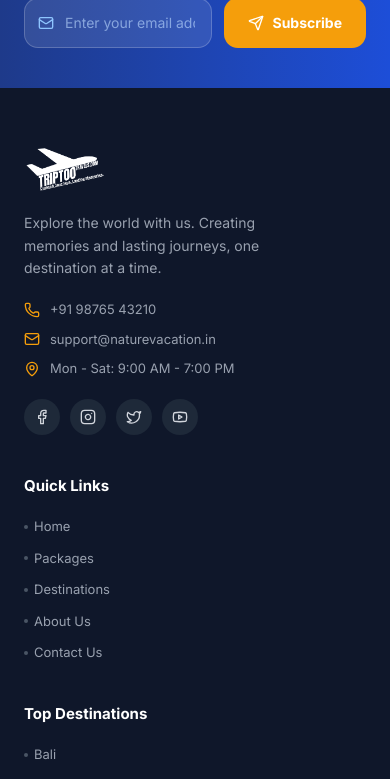
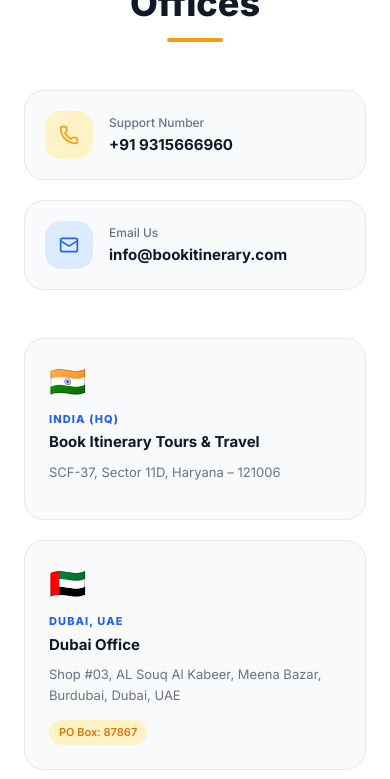
Before and after one commit to Rajesh81704/trip-tour-frontend, a Next.js app: page /about in a window 390 px wide. Shown: the part 4882-5661 px from the top of the page. Built offline with nearby package versions, Linux system fonts and the light colour scheme.

Commit message:
feat: add real contact info, offices to footer and about page
- Footer: update phone, email, HQ address
- Footer: add global offices grid (India, Dubai, Singapore, Hong Kong)
- About: add Contact & Offices section with phone/email cards and office cards
- Licence No 350318 shown on Hong Kong office

```diff
--- a/src/app/about/page.tsx
+++ b/src/app/about/page.tsx
@@ -7,6 +7,8 @@
   MapPin,
   Calendar,
   Shield,
+  Phone,
+  Mail,
 } from "lucide-react";
 import Image from "next/image";
 
@@ -242,6 +244,95 @@
           </div>
         </div>
       </section>
+      {/* Contact & Offices Section */}
+      <section className="py-20 bg-white">
+        <div className="max-w-[1320px] mx-auto px-6 lg:px-8">
+          <div className="text-center mb-12">
+            <p className="text-[11px] font-extrabold text-[#2563EB] uppercase tracking-widest mb-2">Get In Touch</p>
+            <h2 className="text-[36px] font-extrabold text-[#111827] leading-tight">
+              Contact & Our Offices
+            </h2>
+            <div className="w-14 h-1 bg-[#F59E0B] rounded-full mt-3 mx-auto" />
+          </div>
+
+          {/* Contact cards */}
+          <div className="grid grid-cols-1 sm:grid-cols-2 gap-5 mb-12 max-w-2xl mx-auto">
+            <a
+              href="tel:+919315666960"
+              className="flex items-center gap-4 bg-[#F8FAFC] border border-[#E5E7EB] rounded-[20px] p-5 hover:shadow-md hover:-translate-y-0.5 transition-all duration-200"
+            >
+              <div className="bg-amber-100 w-12 h-12 rounded-2xl flex items-center justify-center shrink-0">
+                <Phone className="h-5 w-5 text-[#F59E0B]" />
+              </div>
+              <div>
+                <p className="text-[12px] text-[#6B7280] font-medium mb-0.5">Support Number</p>
+                <p className="text-[15px] font-bold text-[#111827]">+91 9315666960</p>
+              </div>
+            </a>
+            <a
+              href="mailto:info@bookitinerary.com"
+              className="flex items-center gap-4 bg-[#F8FAFC] border border-[#E5E7EB] rounded-[20px] p-5 hover:shadow-md hover:-translate-y-0.5 transition-all duration-200"
+            >
+              <div className="bg-blue-100 w-12 h-12 rounded-2xl flex items-center justify-center shrink-0">
+                <Mail className="h-5 w-5 text-[#2563EB]" />
+              </div>
+              <div>
+                <p className="text-[12px] text-[#6B7280] font-medium mb-0.5">Email Us</p>
+                <p className="text-[15px] font-bold text-[#111827]">info@bookitinerary.com</p>
+              </div>
+            </a>
+          </div>
+
+          {/* Offices grid */}
+          <div className="grid grid-cols-1 sm:grid-cols-2 lg:grid-cols-4 gap-5">
+            {[
+              {
+                flag: "🇮🇳",
+                country: "India (HQ)",
+                name: "Book Itinerary Tours & Travel",
+                address: "SCF-37, Sector 11D, Haryana – 121006",
+                badge: null,
+              },
+              {
+                flag: "🇦🇪",
+                country: "Dubai, UAE",
+                name: "Dubai Office",
+                address: "Shop #03, AL Souq Al Kabeer, Meena Bazar, Burdubai, Dubai, UAE",
+                badge: "PO Box: 87867",
+              },
+              {
+                flag: "🇸🇬",
+                country: "Singapore",
+                name: "Singapore Office",
+                address: "291, Seragoon Road #01-01, Seragoon Building, Singapore 218107",
+                badge: "Near Sitara Restaurant",
+              },
+              {
+                flag: "🇭🇰",
+                country: "Hong Kong",
+                name: "Hong Kong Office",
+                address: "Cheung Lee Commercial Building, 25 Kimberley Road, Tsim Sha Tsui, Kowloon",
+                badge: "Licence No: 350318",
+              },
+            ].map(({ flag, country, name, address, badge }) => (
+              <div
+                key={country}
+                className="bg-[#F8FAFC] border border-[#E5E7EB] rounded-[20px] p-6 hover:shadow-[0_18px_45px_rgba(0,0,0,0.08)] transition-all duration-300 hover:-translate-y-1"
+              >
+                <div className="text-3xl mb-3">{flag}</div>
+                <p className="text-[11px] font-extrabold text-[#2563EB] uppercase tracking-widest mb-1">{country}</p>
+                <p className="text-[15px] font-bold text-[#111827] mb-2">{name}</p>
+                <p className="text-[13px] text-[#6B7280] leading-relaxed mb-3">{address}</p>
+                {badge && (
+                  <span className="inline-block text-[11px] font-semibold bg-amber-100 text-[#D97706] px-2.5 py-1 rounded-full">
+                    {badge}
+                  </span>
+                )}
+              </div>
+            ))}
+          </div>
+        </div>
+      </section>
     </div>
   );
 };
--- a/src/components/layout/Footer.tsx
+++ b/src/components/layout/Footer.tsx
@@ -82,15 +82,15 @@
             <div className="space-y-2.5">
               <div className="flex items-center gap-2.5 text-[13px] text-gray-400">
                 <Phone className="h-4 w-4 text-[#F59E0B] shrink-0" />
-                <span>+91 98765 43210</span>
+                <span>+91 9315666960</span>
               </div>
               <div className="flex items-center gap-2.5 text-[13px] text-gray-400">
                 <Mail className="h-4 w-4 text-[#F59E0B] shrink-0" />
-                <span>support@naturevacation.in</span>
+                <span>info@bookitinerary.com</span>
               </div>
               <div className="flex items-start gap-2.5 text-[13px] text-gray-400">
                 <MapPin className="h-4 w-4 text-[#F59E0B] shrink-0 mt-0.5" />
-                <span>Mon - Sat: 9:00 AM - 7:00 PM</span>
+                <span>SCF-37, Sector 11D, Haryana – 121006</span>
               </div>
             </div>
 
@@ -169,10 +169,47 @@
           </div>
         </div>
 
+        {/* Global Offices */}
+        <div className="border-t border-gray-800 pt-10 pb-6 mb-4">
+          <h4 className="text-white font-bold text-[15px] mb-6">Our Global Offices</h4>
+          <div className="grid grid-cols-1 sm:grid-cols-2 lg:grid-cols-4 gap-5">
+            {[
+              {
+                city: "India (HQ)",
+                address: "SCF-37, Sector 11D, Haryana – 121006",
+                flag: "🇮🇳",
+              },
+              {
+                city: "Dubai, UAE",
+                address: "Shop #03, AL Souq Al Kabeer, Meena Bazar, Burdubai. PO Box: 87867",
+                flag: "🇦🇪",
+              },
+              {
+                city: "Singapore",
+                address: "291, Seragoon Road #01-01, Seragoon Building, 218107",
+                flag: "🇸🇬",
+              },
+              {
+                city: "Hong Kong",
+                address: "Cheung Lee Commercial Building, 25 Kimberley Road, Tsim Sha Tsui, Kowloon. Licence: 350318",
+                flag: "🇭🇰",
+              },
+            ].map(({ city, address, flag }) => (
+              <div key={city} className="flex items-start gap-3">
+                <span className="text-xl mt-0.5">{flag}</span>
+                <div>
+                  <p className="text-white text-[13px] font-semibold mb-0.5">{city}</p>
+                  <p className="text-gray-500 text-[12px] leading-relaxed">{address}</p>
+                </div>
+              </div>
+            ))}
+          </div>
+        </div>
+
         {/* Bottom bar */}
         <div className="border-t border-gray-800 pt-6 flex flex-col sm:flex-row items-center justify-between gap-4">
           <p className="text-[12px] text-gray-500">
-            © 2024 NatureVacation. All rights reserved.
+            © 2024 Book Itinerary Tours & Travel. All rights reserved.
           </p>
           <div className="flex items-center gap-4">
             <span className="text-[11px] text-gray-600 uppercase tracking-widest">Payment Methods</span>
```
